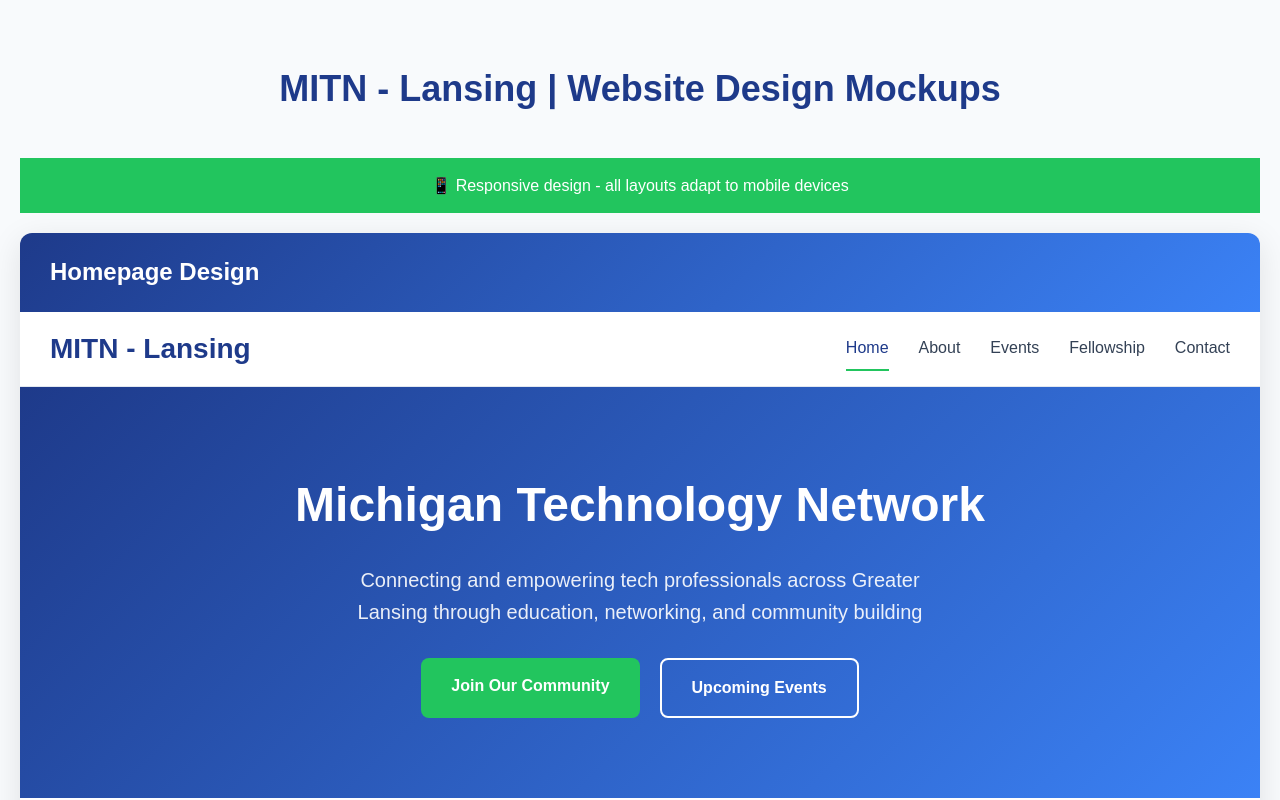
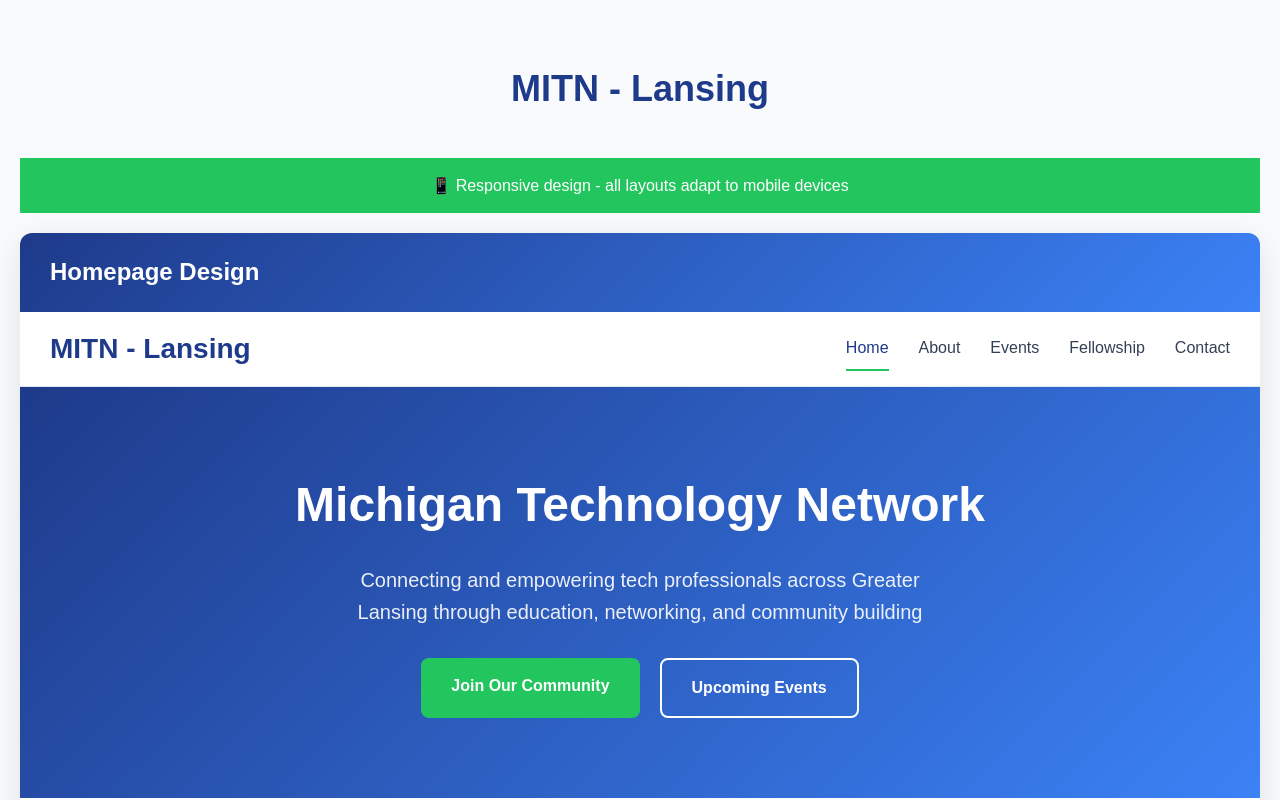
Before and after one commit to mitn-lansing/www, a plain HTML site: page index.html in a window 1280 px wide. Shown: the top 800 px of the page. Drawn offline with Linux system fonts and the light colour scheme.

Commit message:
removed mockups from page title bars

```diff
--- a/index.html
+++ b/index.html
@@ -3,7 +3,7 @@
 <head>
     <meta charset="UTF-8">
     <meta name="viewport" content="width=device-width, initial-scale=1.0">
-    <title>MITN - Lansing | Website Design Mockups</title>
+    <title>MITN - Lansing </title>
     <style>
         * {
             margin: 0;
@@ -488,7 +488,7 @@
 </head>
 <body>
     <div class="mockup-container">
-        <h1 class="mockup-title">MITN - Lansing | Website Design Mockups</h1>
+        <h1 class="mockup-title">MITN - Lansing </h1>
         <div class="mobile-note">📱 Responsive design - all layouts adapt to mobile devices</div>
 
         <!-- Homepage Mockup -->
```
